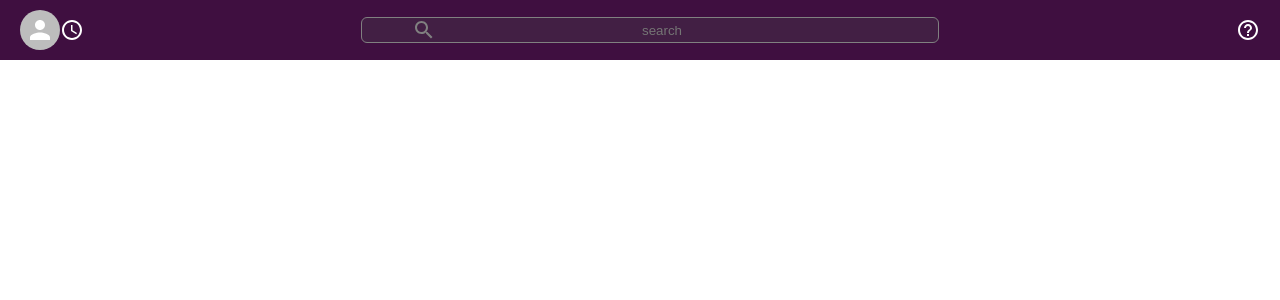
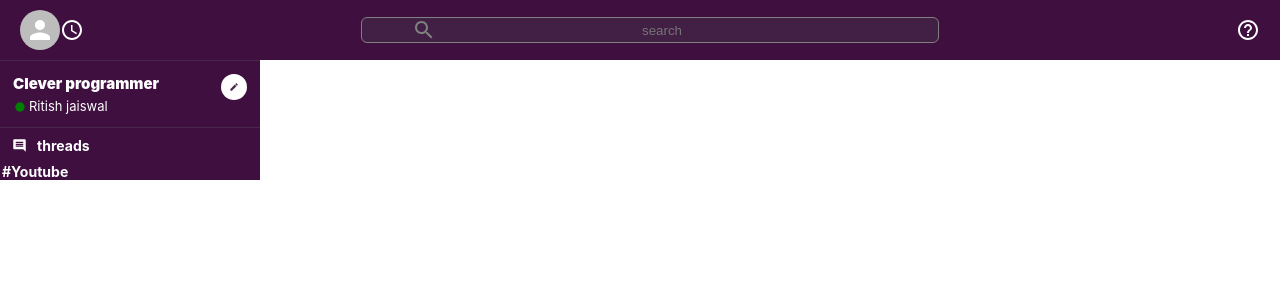
Before and after one commit to ritishjaiswal20/Slack-clone-react, a React (Create React App) app: page / in a window 1280 px wide. Shown: the top 300 px of the page. Built offline with nearby package versions, Linux system fonts and the light colour scheme.

Commit message:
sidebar added

```diff
--- a/src/App.js
+++ b/src/App.js
@@ -1,10 +1,14 @@
 import "./App.css";
 import Header from "./Header";
+import Sidebar from "./Sidebar";
 
 function App() {
   return (
     <div className="App">
       <Header />
+      <div className="app_body">
+        <Sidebar />
+      </div>
     </div>
   );
 }
--- /dev/null
+++ b/src/Sidebar.js
@@ -0,0 +1,28 @@
+import React from "react";
+import "./Sidebar.css";
+import FiberManualRecordIcon from "@mui/icons-material/FiberManualRecord";
+import CreateIcon from "@mui/icons-material/Create";
+import SidebarOption from "./SidebarOption";
+import InsertCommentIcon from "@mui/icons-material/InsertComment";
+
+function Sidebar() {
+  return (
+    <div className="sidebar">
+      <div className="sidebar_header">
+        <div className="sidebar_info">
+          <h2>Clever programmer</h2>
+          <h3>
+            <FiberManualRecordIcon />
+            Ritish jaiswal
+          </h3>
+        </div>
+
+        <CreateIcon />
+      </div>
+      <SidebarOption Icon={InsertCommentIcon} title="threads" />
+      <SidebarOption title="Youtube" />
+    </div>
+  );
+}
+
+export default Sidebar;
--- /dev/null
+++ b/src/SidebarOption.css
@@ -0,0 +1,17 @@
+.sidebarOption {
+  display: flex;
+  align-items: center;
+  font-size: 12px;
+  padding-left: 2px;
+  cursor: pointer;
+}
+
+.sidebarOption:hover {
+  opacity: 0.9;
+  background-color: #340e36;
+}
+
+.sidebarOption_icon {
+  padding: 10px;
+  font-size: 15px !important;
+}
--- /dev/null
+++ b/src/SidebarOption.js
@@ -0,0 +1,12 @@
+import React from "react";
+import "./SidebarOption.css";
+function SidebarOption({ Icon, title }) {
+  return (
+    <div className="sidebarOption">
+      {Icon && <Icon className="sidebarOption_icon" />}
+      {Icon ? <h3>{title}</h3> : <h3>#{title}</h3>}
+    </div>
+  );
+}
+
+export default SidebarOption;
```
